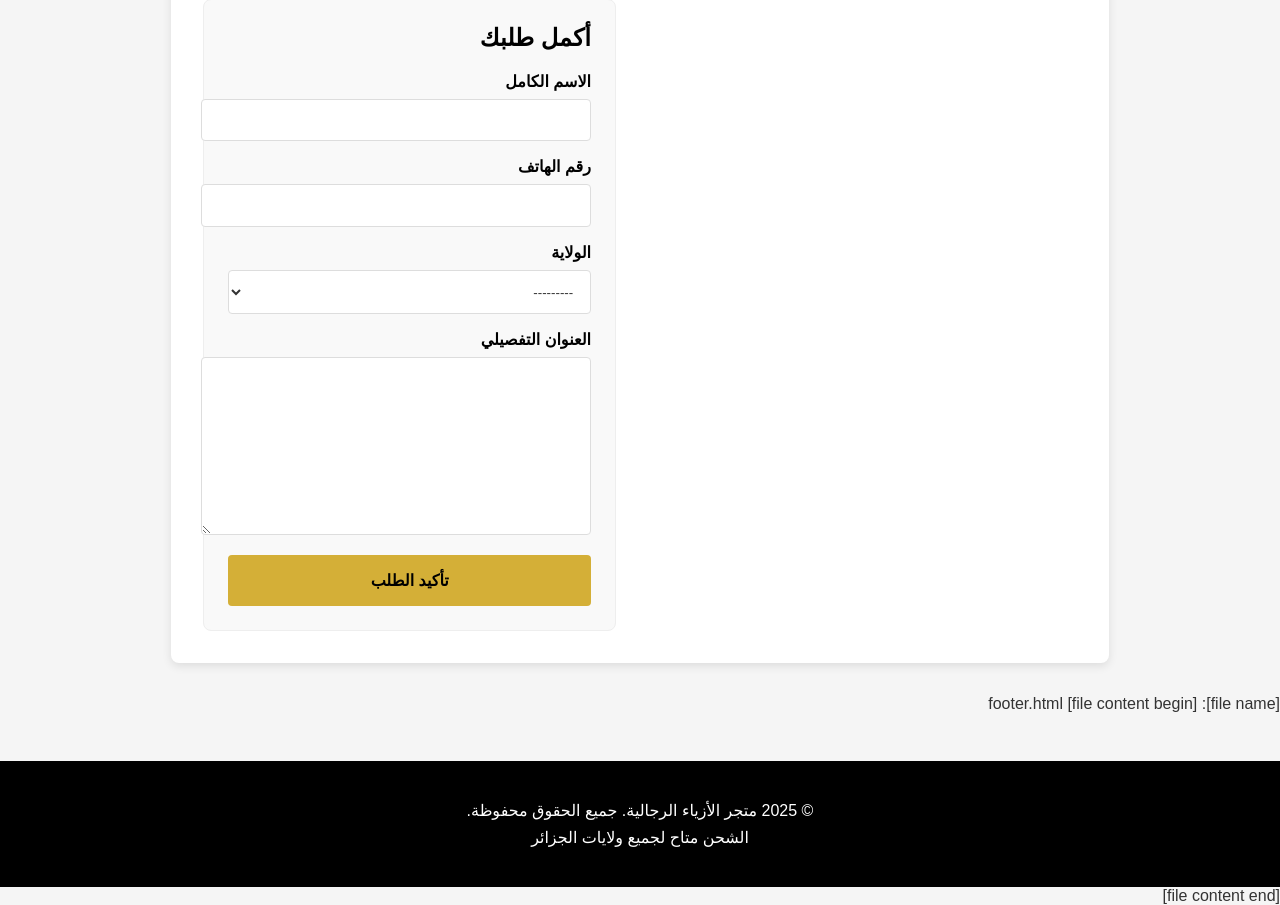
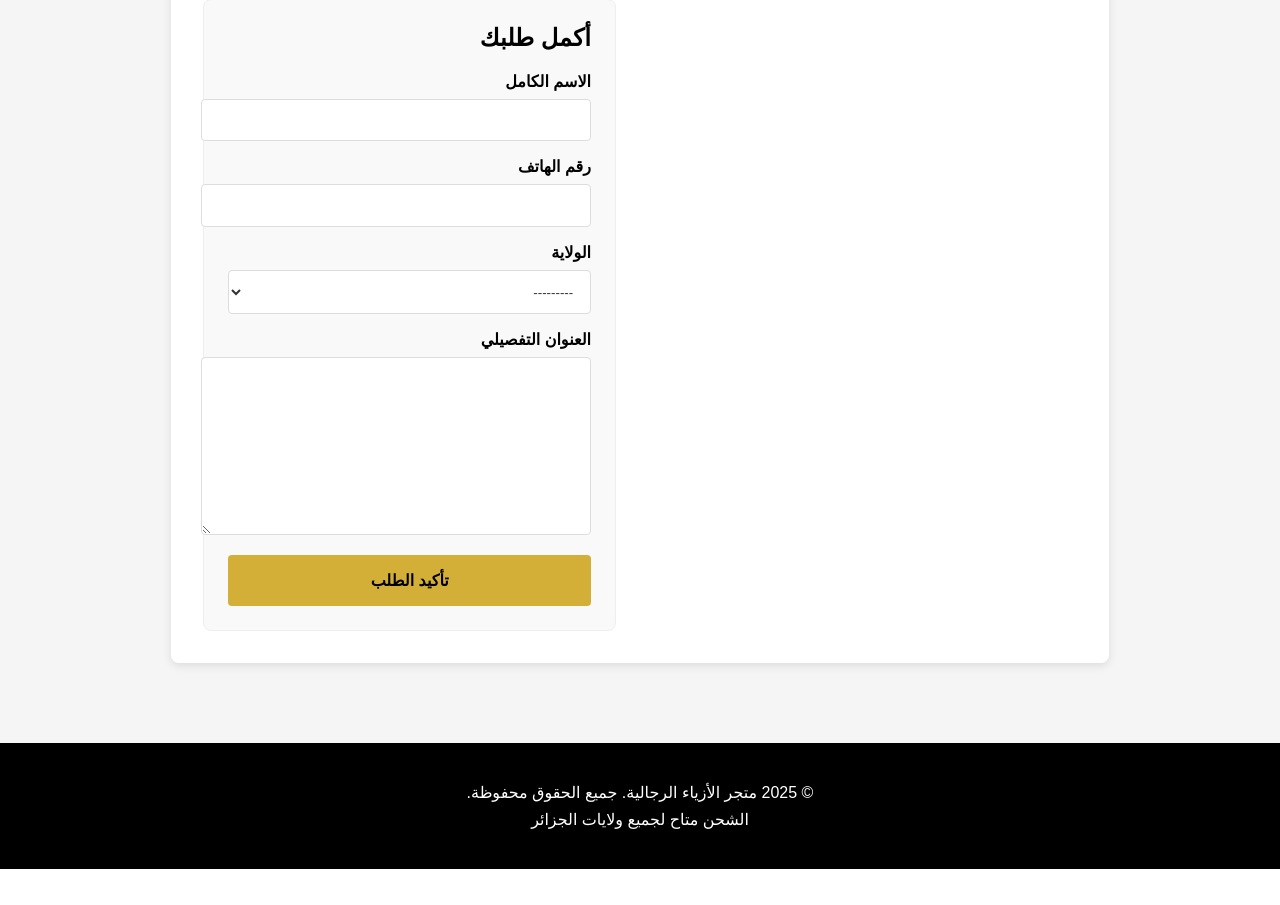
Before and after one commit to A78009866/Vestro, a Django app: page /product/1/ in a window 1280 px wide. Shown: the part 455-1360 px from the top of the page. After the commit the page ends 1324 px from the top, so only its background shows below. Run offline with Django 5.2, Linux system fonts and the light colour scheme; data comes from the database, SQL or seed files in the repository.

Commit message:
Update footer.html

```diff
--- a/store/templates/store/footer.html
+++ b/store/templates/store/footer.html
@@ -1,5 +1,4 @@
-[file name]: footer.html
-[file content begin]
+
 <footer>
     <div class="footer-content">
         <p>&copy; {% now "Y" %} متجر الأزياء الرجالية. جميع الحقوق محفوظة.</p>
@@ -31,4 +30,3 @@
         }
     }
 </style>
-[file content end]
```
